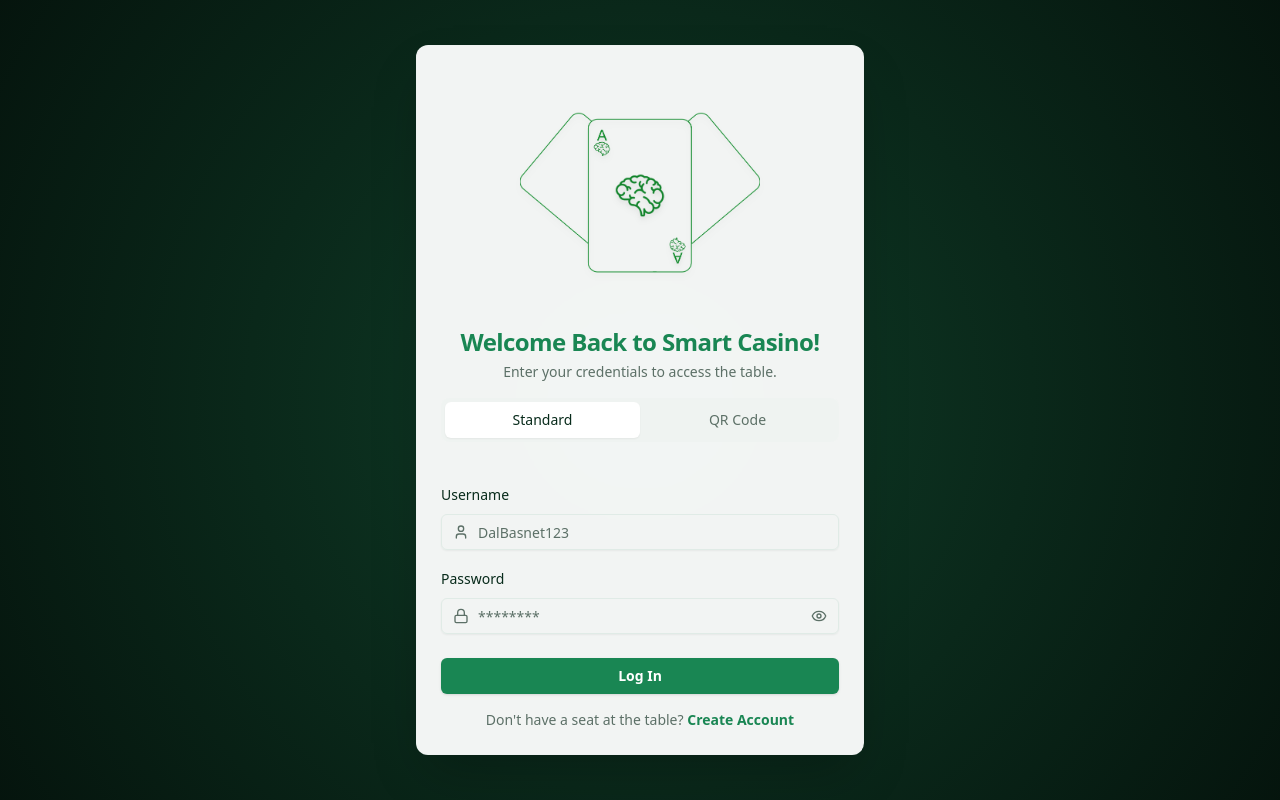
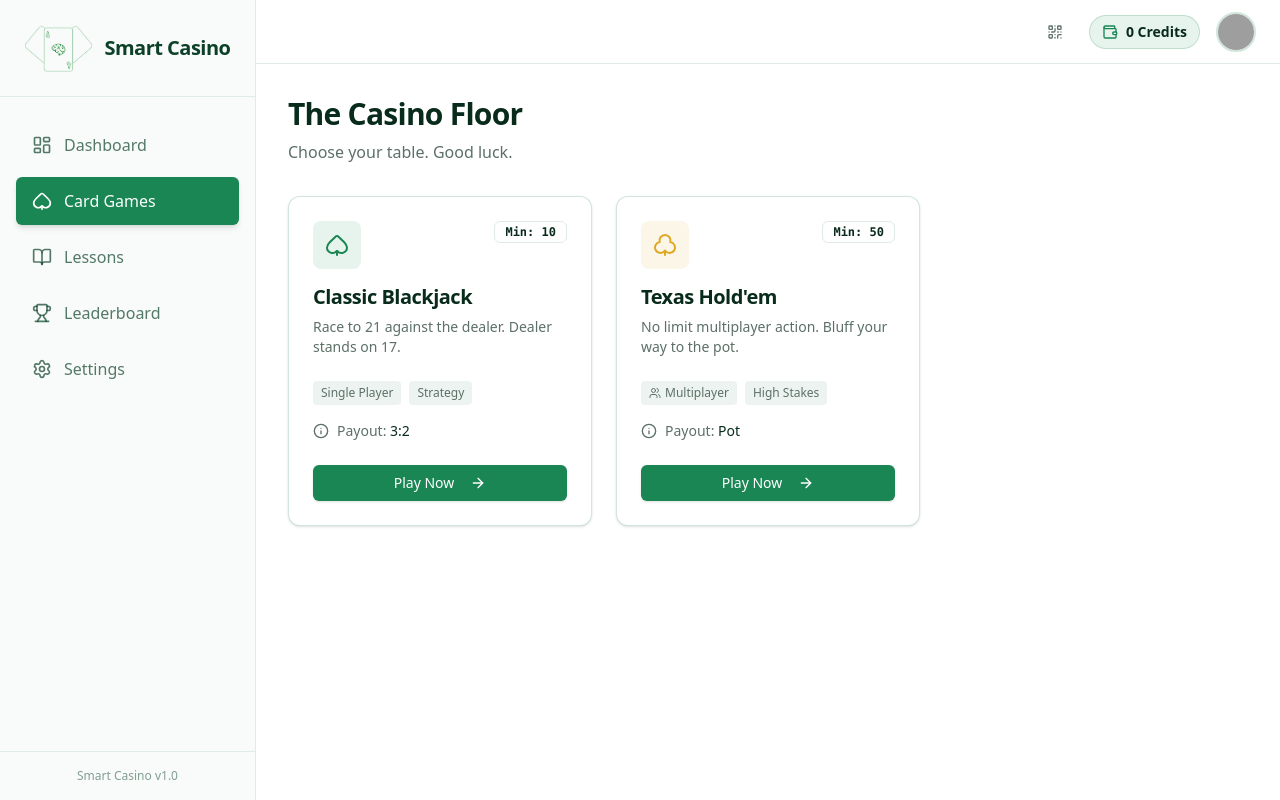
Before and after one commit to nateenglert04/Smart-Casino-Frontend, a React (Vite) app: page /games in a window 1280 px wide. Before the commit this address led to /login. Built offline with nearby package versions, Linux system fonts and the light colour scheme; sample sign-in values are in the browser's storage; grey boxes are pictures that could not be loaded.

Commit message:
Implemented a home board for the card games in Blackjack and Poker (have to be implemented with logic still)

```diff
--- a/src/App.tsx
+++ b/src/App.tsx
@@ -6,6 +6,9 @@ import LoginPage from "./pages/Register/LoginPage";
 import CreateAccountPage from "./pages/Register/CreateAccountPage";
 import AppLayout from './layouts/AppLayout';
 import Dashboard from './pages/Dashboard';
+import GamesHome from "./pages/Games/GamesHomePage";
+import PokerPage from "./pages/Games/PokerPage";
+import BlackjackPage from "./pages/Games/BlackjackPage";
 
 function App() {
 
@@ -23,9 +26,13 @@ function App() {
               {/* Any route placed inside here requires login */}
               <Route path="/" element={<AppLayout />}>
                 <Route index element={<Dashboard />} />
+                <Route path="games">
+                  <Route index element={<GamesHome />} />
+                  <Route path="blackjack" element={<BlackjackPage />} />
+                  <Route path="poker" element={<PokerPage />} />
+                </Route>
                 {/*Will need to implement these pages*/}
-                {/*<Route path="games" element={<Games />} />
-                <Route path="lessons" element={<Lessons />} />
+                {/*<Route path="lessons" element={<Lessons />} />
                 <Route path="leaderboard" element={<Leaderboard />} />
                 <Route path="settings" element={<Settings />} />
                 <Route path="account" element={<Account />} />*/}
--- /dev/null
+++ b/src/components/ui/badge.tsx
@@ -0,0 +1,36 @@
+import * as React from "react"
+import { cva, type VariantProps } from "class-variance-authority"
+
+import { cn } from "../../lib/utils"
+
+const badgeVariants = cva(
+  "inline-flex items-center rounded-md border px-2.5 py-0.5 text-xs font-semibold transition-colors focus:outline-none focus:ring-2 focus:ring-ring focus:ring-offset-2",
+  {
+    variants: {
+      variant: {
+        default:
+          "border-transparent bg-primary text-primary-foreground shadow hover:bg-primary/80",
+        secondary:
+          "border-transparent bg-secondary text-secondary-foreground hover:bg-secondary/80",
+        destructive:
+          "border-transparent bg-destructive text-destructive-foreground shadow hover:bg-destructive/80",
+        outline: "text-foreground",
+      },
+    },
+    defaultVariants: {
+      variant: "default",
+    },
+  }
+)
+
+export interface BadgeProps
+  extends React.HTMLAttributes<HTMLDivElement>,
+    VariantProps<typeof badgeVariants> {}
+
+function Badge({ className, variant, ...props }: BadgeProps) {
+  return (
+    <div className={cn(badgeVariants({ variant }), className)} {...props} />
+  )
+}
+
+export { Badge, badgeVariants }
--- a/src/layouts/AppLayout.tsx
+++ b/src/layouts/AppLayout.tsx
@@ -24,7 +24,7 @@ export default function AppLayout() {
   const getInitials = (name: string) => name ? name.substring(0, 2).toUpperCase() : 'SC';
 
   const navItems = [
-    { label: 'Dashboard', icon: LayoutDashboard, path: '/dashboard' },
+    { label: 'Dashboard', icon: LayoutDashboard, path: '/' },
     { label: 'Card Games', icon: Spade, path: '/games' },
     { label: 'Lessons', icon: BookOpen, path: '/lessons' },
     { label: 'Leaderboard', icon: Trophy, path: '/leaderboard' },
--- a/src/pages/Dashboard.tsx
+++ b/src/pages/Dashboard.tsx
@@ -25,8 +25,7 @@ export default function Dashboard() {
 
         {/* Play Card */}
         <Card className="group relative overflow-hidden border-sidebar-primary/20 hover:border-sidebar-primary transition-colors">
-            {/* Using your custom CSS class here for the header background */}
-          <div className="absolute inset-0 bg-felt-gradient opacity-0 group-hover:opacity-10 transition-opacity" />
+          <div className="absolute inset-0 bg-felt-gradient opacity-0 group-hover:opacity-10 transition-opacity pointer-events-none" />
           <CardHeader>
             <CardTitle className="flex items-center gap-2">
               <Spade className="h-5 w-5 text-sidebar-primary" />
@@ -46,7 +45,7 @@ export default function Dashboard() {
 
         {/* Learn Card */}
         <Card className="group relative overflow-hidden border-sidebar-primary/20 hover:border-sidebar-primary transition-colors">
-          <div className="absolute inset-0 bg-felt-gradient opacity-0 group-hover:opacity-10 transition-opacity" />
+          <div className="absolute inset-0 bg-felt-gradient opacity-0 group-hover:opacity-10 transition-opacity pointer-events-none" />
           <CardHeader>
             <CardTitle className="flex items-center gap-2">
               <BookOpen className="h-5 w-5 text-sidebar-primary" />
@@ -66,7 +65,7 @@ export default function Dashboard() {
 
         {/* Leaderboard Card */}
         <Card className="group relative overflow-hidden border-sidebar-primary/20 hover:border-sidebar-primary transition-colors">
-          <div className="absolute inset-0 bg-felt-gradient opacity-0 group-hover:opacity-10 transition-opacity" />
+          <div className="absolute inset-0 bg-felt-gradient opacity-0 group-hover:opacity-10 transition-opacity pointer-events-none" />
           <CardHeader>
             <CardTitle className="flex items-center gap-2">
               <Trophy className="h-5 w-5 text-amber-500" />
@@ -85,7 +84,7 @@ export default function Dashboard() {
         </Card>
       </div>
 
-      {/* Recent Stats or History (Placeholder) */}
+      {/*Statistics*/}
       <div className="grid gap-4 md:grid-cols-2 lg:grid-cols-7">
         <Card className="col-span-3 bg-muted/40">
            <CardHeader>
@@ -101,11 +100,6 @@ export default function Dashboard() {
                         <Wallet className="w-4 h-4 mr-2" />
                         <span className="font-bold text-xl">{user?.balance?.toLocaleString()} Credits</span>
                     </div>
-                </div>
-
-                <div className="flex items-center justify-between">
-                    <span className="text-sm">User ID</span>
-                    <span className="font-mono text-xs text-muted-foreground">#{user?.id}</span>
                 </div>
             </div>
           </CardContent>
--- /dev/null
+++ b/src/pages/Games/BlackjackPage.tsx
@@ -0,0 +1,8 @@
+
+export default function BlackjackPage() {
+  return (
+    <text>
+        Blackjack
+    </text>
+  )
+}
--- /dev/null
+++ b/src/pages/Games/GamesHomePage.tsx
@@ -0,0 +1,125 @@
+import { Link } from 'react-router-dom';
+import { Spade, Club, ArrowRight, Users, Info, Lock,} from 'lucide-react';
+import { Card, CardContent, CardDescription, CardFooter, CardHeader, CardTitle } from '../../components/ui/card';
+import { Button } from '../../components/ui/button';
+import { Badge } from '../../components/ui/badge';
+
+// Configuration array to make adding future games easy
+const gamesData = [
+  {
+    id: 'blackjack',
+    name: 'Classic Blackjack',
+    description: 'Race to 21 against the dealer. Dealer stands on 17.',
+    icon: Spade,
+    path: '/games/blackjack',
+    color: 'text-sidebar-primary',
+    accent: 'bg-sidebar-primary/10',
+    tags: ['Single Player', 'Strategy'],
+    stats: { minBet: 10, payout: '3:2' },
+    status: 'active'
+  },
+  {
+    id: 'poker',
+    name: 'Texas Hold\'em',
+    description: 'No limit multiplayer action. Bluff your way to the pot.',
+    icon: Club,
+    path: '/games/poker',
+    color: 'text-[hsl(var(--chart-3))]',
+    accent: 'bg-[hsl(var(--chart-3))]/10',
+    tags: ['Multiplayer', 'High Stakes'],
+    stats: { minBet: 50, payout: 'Pot' },
+    status: 'active'
+  },
+];
+
+export default function GamesHome() {
+  return (
+    <div className="space-y-8 fade-in-10">
+
+      {/* Header Section */}
+      <div className="flex flex-col gap-2">
+        <h2 className="text-3xl font-bold tracking-tight">The Casino Floor</h2>
+        <p className="text-muted-foreground">
+          Choose your table. Good luck.
+        </p>
+      </div>
+
+      {/* Games Grid */}
+      <div className="grid gap-6 md:grid-cols-2 lg:grid-cols-3">
+
+        {gamesData.map((game) => (
+          <Card
+            key={game.id}
+            className={`group relative overflow-hidden transition-all duration-300 hover:shadow-lg
+              ${game.status === 'coming-soon' ? 'opacity-75 border-dashed' : 'border-sidebar-primary/20 hover:border-sidebar-primary'}
+            `}
+          >
+            {game.status === 'active' && (
+               <div className="absolute inset-0 bg-felt-gradient opacity-0 group-hover:opacity-5 transition-opacity duration-500" />
+            )}
+
+            <CardHeader>
+              <div className="flex justify-between items-start">
+                {/* Icon Box */}
+                <div className={`p-3 rounded-lg ${game.accent} ${game.color} mb-2`}>
+                   <game.icon className="h-6 w-6" />
+                </div>
+                {/* Status Badges */}
+                {game.status === 'active' ? (
+                  <Badge variant="outline" className="font-mono text-xs">
+                    Min: {game.stats.minBet}
+                  </Badge>
+                ) : (
+                  <Badge variant="secondary" className="font-mono text-xs">
+                    Soon
+                  </Badge>
+                )}
+              </div>
+
+              <CardTitle className="text-xl">{game.name}</CardTitle>
+              <CardDescription className="line-clamp-2">
+                {game.description}
+              </CardDescription>
+            </CardHeader>
+
+            <CardContent>
+              {/* Game Tags/Attributes */}
+              <div className="flex flex-wrap gap-2 mb-4">
+                {game.tags.map((tag) => (
+                  <span
+                    key={tag}
+                    className="inline-flex items-center text-xs font-medium text-muted-foreground bg-muted px-2 py-1 rounded"
+                  >
+                    {tag === 'Multiplayer' && <Users className="w-3 h-3 mr-1" />}
+                    {tag}
+                  </span>
+                ))}
+              </div>
+
+              {/* Stats Row*/}
+              <div className="flex items-center text-sm text-muted-foreground">
+                <Info className="w-4 h-4 mr-2" />
+                <span>Payout: <span className="text-foreground font-medium">{game.stats.payout}</span></span>
+              </div>
+            </CardContent>
+
+            <CardFooter>
+              {game.status === 'active' ? (
+                <Button asChild className="w-full bg-sidebar-primary hover:bg-sidebar-primary/90 text-white group-hover:translate-y-[-2px] transition-transform">
+                  <Link to={game.path}>
+                    Play Now <ArrowRight className="ml-2 h-4 w-4" />
+                  </Link>
+                </Button>
+              ) : (
+                <Button disabled variant="outline" className="w-full cursor-not-allowed">
+                  <Lock className="mr-2 h-4 w-4" /> Locked
+                </Button>
+              )}
+            </CardFooter>
+          </Card>
+        ))}
+
+      </div>
+    </div>
+  );
+}
--- /dev/null
+++ b/src/pages/Games/PokerPage.tsx
@@ -0,0 +1,8 @@
+
+export default function PokerPage() {
+  return (
+    <text>
+        Poker
+    </text>
+  )
+}
--- a/src/pages/Register/LoginPage.tsx
+++ b/src/pages/Register/LoginPage.tsx
@@ -47,7 +47,6 @@ const LoginPage = () => {
 
       const client = SmartCasinoClient.getInstance();
 
-      // Send to backend endpoint /upload
       const response = await client.uploadLoginQr(file);
 
       if (response.token && response.user) {
--- a/src/smart-casino.css
+++ b/src/smart-casino.css
@@ -85,7 +85,6 @@
     --chart-4: 280 65% 60%;
     --chart-5: 340 75% 55%;
 
-    /* Sidebar - Dark Mode */
     --sidebar-background: 152 40% 5%;
     --sidebar-foreground: 152 10% 95%;
     --sidebar-primary: 152 55% 40%;
```
